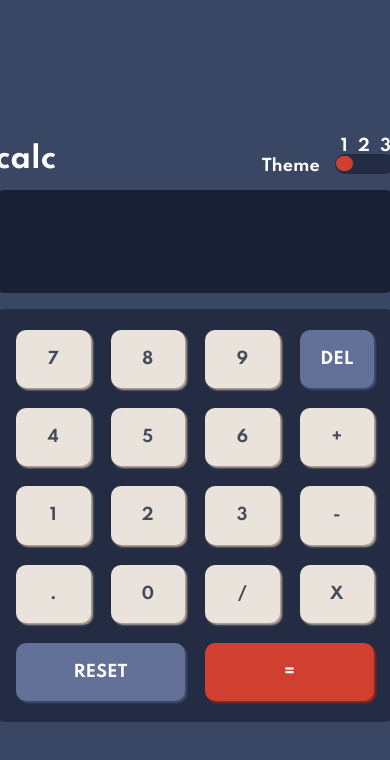
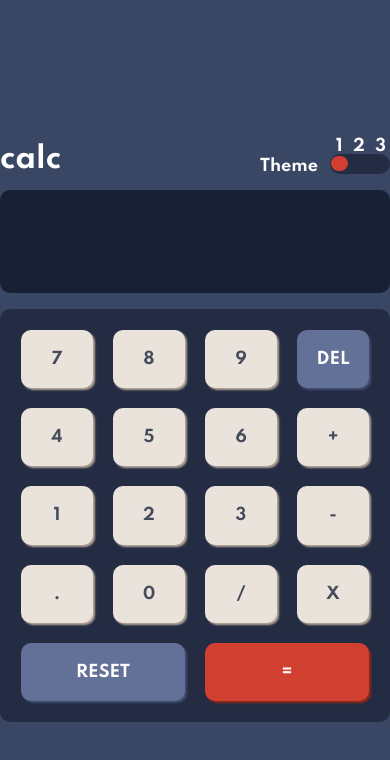
Before and after one commit to robert-petersen/calculator-app, a React (Create React App) app: page / in a window 390 px wide. Shown: the top 760 px of the page. Built offline with nearby package versions, Linux system fonts and the light colour scheme.

Commit message:
compiled sass

```diff
--- a/src/index.css
+++ b/src/index.css
@@ -101,6 +101,13 @@ body {
   -ms-grid-rows: .5fr 1fr 4fr;
       grid-template-rows: .5fr 1fr 4fr;
   grid-gap: 1rem;
+}
+
+@media screen and (max-width: 500px) {
+  .calculator {
+    max-width: 100%;
+    max-height: 100vh;
+  }
 }
 
 .calculator-top {
```
Also changed, not shown: 1 other file (tests, documents, lock files or other folders).
